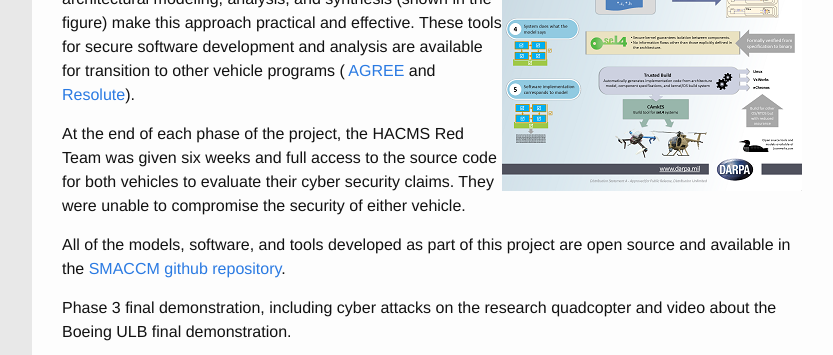
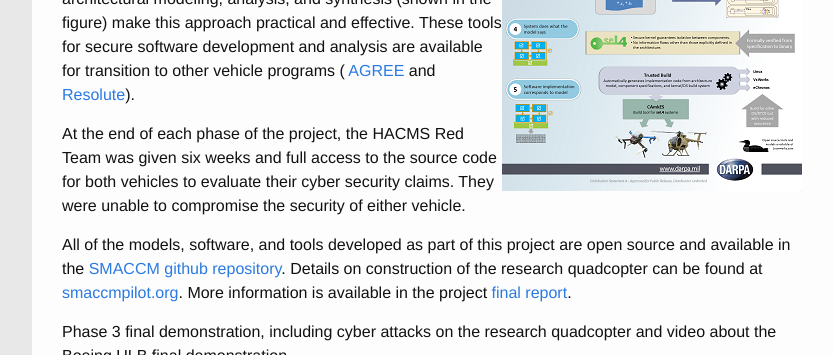
Before and after one commit to loonwerks/loonwerks.github.io, a Jekyll site: the page built from projects/hacms.html, in a window 1280 px wide and 900 px high, scrolled down 1061 px, cut to the strip 0-355 px from the top of the window. Shown: the whole strip, without its empty margins (168-1001 px from the left). Built offline with Jekyll 4.4.1, drawn with Linux system fonts in a browser that asks for light colours; Markdown is read by kramdown in place of the engine named in the settings.

Commit message:
Added smaccmpilot.org link

```diff
--- a/projects/hacms.html
+++ b/projects/hacms.html
@@ -34,7 +34,7 @@ These tools for secure software development and analysis are available for trans
 
 <p>At the end of each phase of the project, the HACMS Red Team was given six weeks and full access to the source code for both vehicles to evaluate their cyber security claims.  They were unable to compromise the security of either vehicle. </p>
 
-<p>All of the models, software, and tools developed as part of this project are open source and available in the <A href="https://github.com/smaccm"> SMACCM github repository</A>. </p>
+<p>All of the models, software, and tools developed as part of this project are open source and available in the <A href="https://github.com/smaccm"> SMACCM github repository</A>.  Details on construction of the research quadcopter can be found at <A href="https://smaccmpilot.org/"> smaccmpilot.org</A>.  More information is available in the project <A href="http://loonwerks.com/publications/cofer2017smaccm.html"> final report</A>. </p>
 
 <p>Phase 3 final demonstration, including cyber attacks on the research quadcopter and video about the Boeing ULB final demonstration.</p>
 <iframe width="560" height="315" src="https://www.youtube.com/embed/sa3lnRX7CBw" frameborder="0" allowfullscreen></iframe>
```
